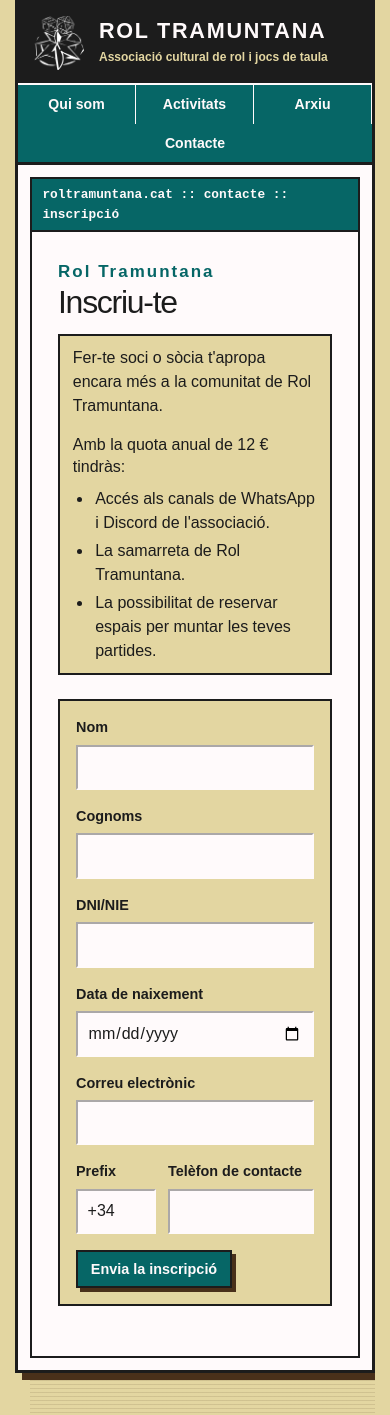
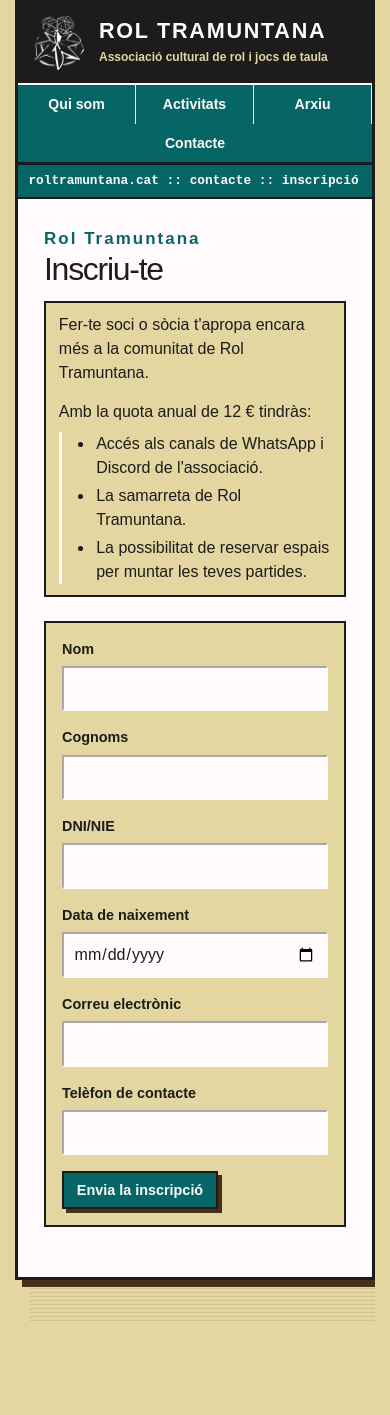
Before and after one commit to Elena-Barrachina/rol-tramuntana-web, a Next.js app: page /inscripcio in a window 390 px wide. After the commit the page ends 1322 px from the top, so only its background shows below. Built offline with nearby package versions, Linux system fonts and the light colour scheme.

Commit message:
Formatting.

```diff
--- a/src/app/activitats/page.tsx
+++ b/src/app/activitats/page.tsx
@@ -4,8 +4,8 @@ export default function ActivitatsPage() {
   return (
     <main className="main-surface">
       <TopNav current="activitats" />
+      <div className="window-title">roltramuntana.cat :: activitats</div>
       <section className="inner-page" aria-labelledby="page-title">
-        <div className="window-title">roltramuntana.cat :: activitats</div>
         <p className="eyebrow">Rol Tramuntana</p>
         <h1 id="page-title">Activitats</h1>
         <p>Aquí hi trobaràs les properes partides, jornades i activitats de l&apos;associació.</p>
--- a/src/app/arxiu/page.tsx
+++ b/src/app/arxiu/page.tsx
@@ -21,8 +21,8 @@ export default function ArxiuPage() {
   return (
     <main className="main-surface">
       <TopNav current="arxiu" />
+      <div className="window-title">roltramuntana.cat :: arxiu</div>
       <section className="inner-page archive" aria-labelledby="page-title">
-        <div className="window-title">roltramuntana.cat :: arxiu</div>
         <p className="eyebrow">Rol Tramuntana</p>
         <h1 id="page-title">Arxiu</h1>
         <p>Aquí trobaràs un recull de les publicacions i notícies més recents de l&apos;associació.</p>
--- a/src/app/contacte/page.tsx
+++ b/src/app/contacte/page.tsx
@@ -6,8 +6,8 @@ export default function ContactePage() {
   return (
     <main className="main-surface">
       <TopNav current="contacte" />
+      <div className="window-title">roltramuntana.cat :: contacte</div>
       <section className="inner-page" aria-labelledby="page-title">
-        <div className="window-title">roltramuntana.cat :: contacte</div>
         <p className="eyebrow">Rol Tramuntana</p>
         <h1 id="page-title">Contacte</h1>
         <Link className="membership-cta" href="/inscripcio">
--- a/src/app/globals.css
+++ b/src/app/globals.css
@@ -95,11 +95,7 @@ button:focus-visible { outline: 3px solid var(--cyan); outline-offset: 3px; }
 .eyebrow { margin: 0 0 .45rem; color: var(--teal); font-size: .76rem; font-weight: 700; letter-spacing: .12em; }
 
 .home-panel {
-  width: calc(100% - 40px);
-  max-width: 900px;
-  margin: 28px auto;
-  border: 2px solid var(--carbon);
-  background: var(--snow);
+  width: 100%;
 }
 
 .home-content {
@@ -125,17 +121,14 @@ h1 { margin: 0 0 1rem; color: var(--carbon); font-size: clamp(2rem, 6vw, 4rem);
 .inner-page > p { max-width: 40rem; margin: 0; font-size: 1.06rem; line-height: 1.65; }
 
 .inner-page {
-  width: calc(100% - 40px);
-  max-width: 900px;
-  margin: 28px auto;
+  width: 100%;
+  max-width: none;
+  margin: 0;
   padding: clamp(26px, 5vw, 50px);
   padding-bottom: max(5svh, 50px);
-  border: 2px solid var(--carbon);
-  background: var(--snow);
   text-align: left;
 }
 
-.inner-page > .window-title { margin: clamp(-50px, -5vw, -26px) clamp(-50px, -5vw, -26px) clamp(26px, 5vw, 50px); }
 .inner-page > h1 { margin-bottom: 1rem; }
 
 /* Contact form. */
@@ -156,12 +149,16 @@ h1 { margin: 0 0 1rem; color: var(--carbon); font-size: clamp(2rem, 6vw, 4rem);
 }
 .membership-benefits p { margin: 0 0 1rem; line-height: 1.5; }
 .membership-benefits h2 { margin: 0 0 .6rem; font-size: 1rem; line-height: 1.35; }
-.membership-benefits-list { margin: 0; padding-left: 1.25rem; list-style: disc; }
+.membership-benefits-list {
+  margin: 0;
+  padding-left: 2rem;
+  border-left: 3px solid var(--snow);
+  list-style: disc;
+}
 .membership-benefits-list li { padding-left: .15rem; line-height: 1.5; }
 .membership-benefits-list li + li { margin-top: .25rem; }
 
 .form-field { margin-bottom: 1rem; }
-.phone-fields { display: grid; grid-template-columns: minmax(5rem, .3fr) minmax(0, 1fr); gap: .75rem; }
 .form-field label { display: block; margin-bottom: .35rem; color: var(--carbon); font-size: .9rem; font-weight: 700; }
 .form-field input,
 .form-field textarea {
@@ -291,7 +288,7 @@ h1 { margin: 0 0 1rem; color: var(--carbon); font-size: clamp(2rem, 6vw, 4rem);
   .brand-name span { font-size: .75rem; }
   .site-nav li { flex-basis: 33.333%; }
   .home-panel,
-  .inner-page { width: calc(100% - 24px); margin: 12px auto; }
+  .inner-page { width: 100%; margin: 0; }
   .home-content { grid-template-columns: 1fr; gap: 20px; padding: 24px; padding-bottom: max(5svh, 54px); }
   .home-logo { min-height: 185px; }
   .post-grid { grid-template-columns: repeat(2, minmax(0, 1fr)); gap: 9px; }
--- a/src/app/inscripcio/page.tsx
+++ b/src/app/inscripcio/page.tsx
@@ -5,8 +5,8 @@ export default function InscripcioPage() {
   return (
     <main className="main-surface">
       <TopNav />
+      <div className="window-title">roltramuntana.cat :: contacte :: inscripció</div>
       <section className="inner-page" aria-labelledby="page-title">
-        <div className="window-title">roltramuntana.cat :: contacte :: inscripció</div>
         <p className="eyebrow">Rol Tramuntana</p>
         <h1 id="page-title">Inscriu-te</h1>
         <div className="membership-benefits">
--- a/src/app/inscripcio/registration-form.tsx
+++ b/src/app/inscripcio/registration-form.tsx
@@ -47,14 +47,8 @@ function normalisePhone(value: string) {
   return value.replace(/[\s().-]/g, "");
 }
 
-function isValidPhoneNumber(prefix: string, phone: string) {
-  if (!/^\+\d{1,3}$/.test(prefix)) return false;
-
-  const digits = normalisePhone(phone);
-  if (!/^\d+$/.test(digits)) return false;
-  if (prefix === "+34") return /^[6789]\d{8}$/.test(digits);
-
-  return digits.length >= 4 && digits.length <= 15 - (prefix.length - 1);
+function isValidPhoneNumber(phone: string) {
+  return /^[6789]\d{8}$/.test(normalisePhone(phone));
 }
 
 export function RegistrationForm() {
@@ -78,14 +72,8 @@ export function RegistrationForm() {
     setDniError(value && !isValidDniNie(value) ? "Introdueix un DNI o NIE espanyol vàlid." : "");
   }
 
-  function validatePhone(prefix: string, phone: string) {
-    setPhoneError(
-      prefix && phone && !isValidPhoneNumber(prefix, phone)
-        ? prefix === "+34"
-          ? "Introdueix un número espanyol vàlid de 9 xifres."
-          : "Introdueix un prefix i un número de telèfon vàlids."
-        : "",
-    );
+  function validatePhone(phone: string) {
+    setPhoneError(phone && !isValidPhoneNumber(phone) ? "Introdueix un número espanyol vàlid de 9 xifres." : "");
   }
 
   async function handleSubmit(event: FormEvent<HTMLFormElement>) {
@@ -94,7 +82,6 @@ export function RegistrationForm() {
     const formData = new FormData(form);
     const dni = formData.get("dniNie");
     const birthDate = formData.get("birthDate");
-    const phonePrefix = formData.get("phonePrefix");
     const phone = formData.get("phone");
     const age = typeof birthDate === "string" ? getAge(birthDate) : undefined;
 
@@ -109,15 +96,10 @@ export function RegistrationForm() {
     }
 
     if (
-      typeof phonePrefix !== "string" ||
       typeof phone !== "string" ||
-      !isValidPhoneNumber(phonePrefix, phone)
+      !isValidPhoneNumber(phone)
     ) {
-      setPhoneError(
-        phonePrefix === "+34"
-          ? "Introdueix un número espanyol vàlid de 9 xifres."
-          : "Introdueix un prefix i un número de telèfon vàlids.",
-      );
+      setPhoneError("Introdueix un número espanyol vàlid de 9 xifres.");
       return;
     }
 
@@ -229,28 +211,6 @@ export function RegistrationForm() {
         <label htmlFor="registration-email">Correu electrònic</label>
         <input id="registration-email" name="email" type="email" autoComplete="email" required maxLength={254} />
       </div>
-      <div className="phone-fields">
-        <div className="form-field">
-          <label htmlFor="registration-phone-prefix">Prefix</label>
-          <input
-            id="registration-phone-prefix"
-            name="phonePrefix"
-            type="tel"
-            inputMode="tel"
-            autoComplete="tel-country-code"
-            defaultValue="+34"
-            required
-            maxLength={4}
-            pattern="\+\d{1,3}"
-            title="Introdueix un prefix internacional, com +34."
-            aria-describedby={phoneError ? "registration-phone-error" : undefined}
-            aria-invalid={Boolean(phoneError)}
-            onBlur={(event) => {
-              const phone = event.currentTarget.form?.elements.namedItem("phone");
-              validatePhone(event.currentTarget.value, phone instanceof HTMLInputElement ? phone.value : "");
-            }}
-          />
-        </div>
       <div className="form-field">
         <label htmlFor="registration-phone">Telèfon de contacte</label>
         <input
@@ -262,15 +222,11 @@ export function RegistrationForm() {
           required
           maxLength={20}
           pattern="[\d\s().-]+"
-            title="Introdueix només xifres, espais, punts, parèntesis o guionets."
+          title="Introdueix un número espanyol de 9 xifres."
           aria-describedby={phoneError ? "registration-phone-error" : undefined}
           aria-invalid={Boolean(phoneError)}
-            onBlur={(event) => {
-              const prefix = event.currentTarget.form?.elements.namedItem("phonePrefix");
-              validatePhone(prefix instanceof HTMLInputElement ? prefix.value : "", event.currentTarget.value);
-            }}
+          onBlur={(event) => validatePhone(event.currentTarget.value)}
         />
-        </div>
       </div>
       {phoneError ? <p className="field-error" id="registration-phone-error">{phoneError}</p> : null}
       <div className="form-honeypot" aria-hidden="true">
--- a/src/app/page.tsx
+++ b/src/app/page.tsx
@@ -7,8 +7,8 @@ export default function Home() {
     <main className="main-surface">
       <a className="skip-link" href="#contingut">Salta al contingut principal</a>
       <TopNav current="home" />
+      <div className="window-title">roltramuntana.cat :: pàgina principal</div>
       <section className="home-panel" id="contingut" aria-labelledby="landing-title">
-        <div className="window-title">roltramuntana.cat :: pàgina principal</div>
         <div className="home-content">
           <div className="home-logo">
             <Image src="/brand/logo_b_trans.svg" alt="Logotip de Rol Tramuntana" width={260} height={282} priority />
--- a/src/styles/typography.css
+++ b/src/styles/typography.css
@@ -67,7 +67,11 @@
   border-left: 3px solid var(--custard);
   font-family: Arial, Helvetica, sans-serif;
   line-height: 1.6;
+  list-style: disc;
 }
+
+.type-list > li { padding-left: .15rem; }
+.type-list > li + li { margin-top: .25rem; }
 
 @utility type-nav {
   font-family: Arial, Helvetica, sans-serif;
```
Also changed, not shown: src/app/api/inscripcio/route.ts (+5 -12 lines), src/app/qui-som/page.tsx (+9 -9 lines). Lines whose indentation alone changed are shown as unchanged.
